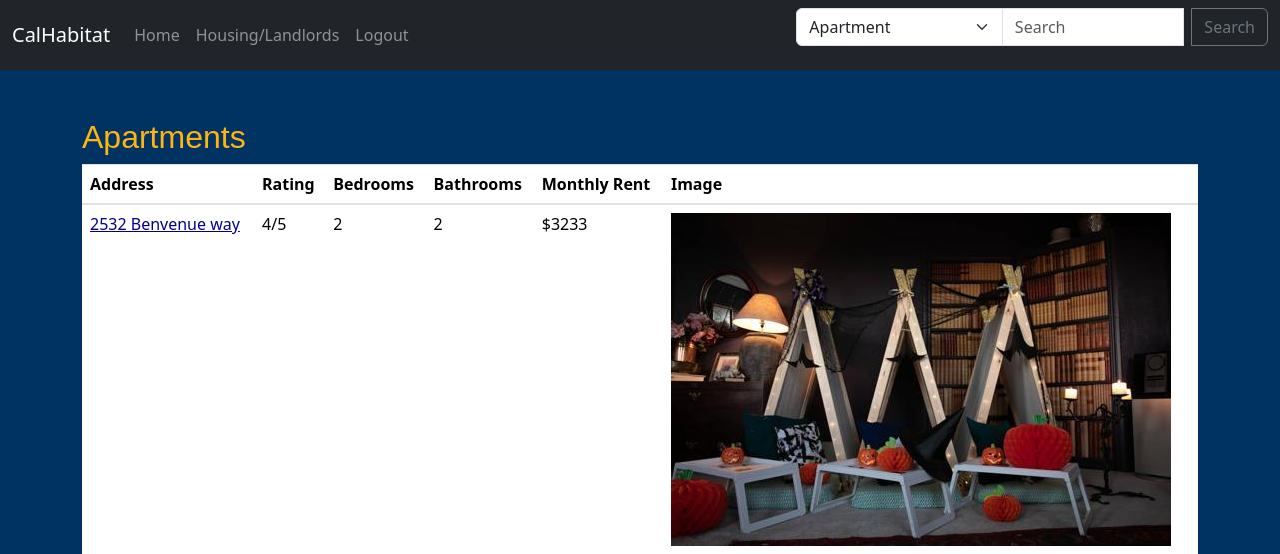
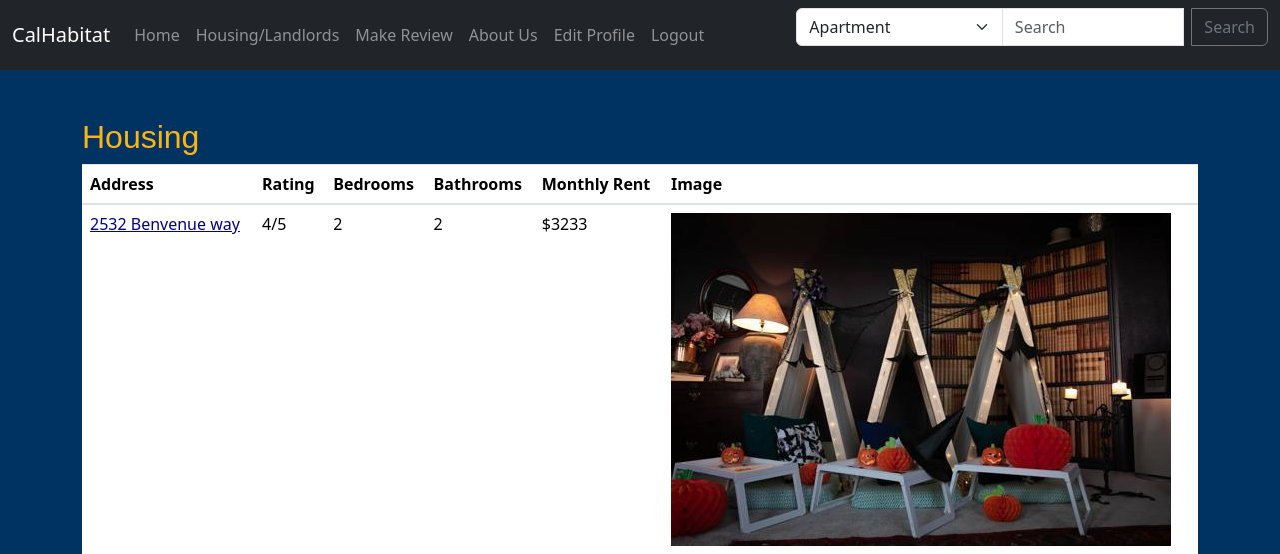
Before and after one commit to MarcoAlcazar/HomesForBears, a Django app: page /apartmentss/ in a window 1280 px wide. Shown: the top 554 px of the page. Run offline with Django 4.2, Linux system fonts and the light colour scheme; a user stored in the database is signed in; data comes from the database, SQL or seed files in the repository; both versions use the stored data as it was after the commit; some libraries are stand-ins or nearby versions.

Commit message:
editprofile

```diff
--- a/myproj/members/forms.py
+++ b/myproj/members/forms.py
@@ -1,6 +1,7 @@
-from django.contrib.auth.forms import UserCreationForm
+from django.contrib.auth.forms import UserCreationForm, UserChangeForm
 from django.contrib.auth.models import User
 from django import forms
+
 
 class RegisterUserForm(UserCreationForm):
     first_name = forms.CharField(max_length=50, widget=forms.TextInput(attrs={'class': 'form-control'}))
--- a/myproj/members/urls.py
+++ b/myproj/members/urls.py
@@ -1,11 +1,15 @@
 from django.urls import path
 
 from . import views
+from .views import UserEditView
+
+
 
 
 urlpatterns = [
    path('login_user', views.login_user, name="login"),
    path('logout_user', views.logout_user, name = 'logout'),
    path('register_user', views.register_user, name = 'register_user'),
+   path('edit_profile/', UserEditView.as_view(), name = 'edit_profile'),
 
 ]
--- a/myproj/myapp/templates/myapp/apartmentss.html
+++ b/myproj/myapp/templates/myapp/apartmentss.html
@@ -32,7 +32,7 @@
 <!-- Update table classes to include custom color class -->
 {% include 'myapp/nav.html' %}
 <div class="container mt-5">
-    <h2 class="custom-heading-color">Apartments</h2>
+    <h2 class="custom-heading-color">Housing</h2>
     <table class="table table-hover custom-table-color"> <!-- Add custom-table-color class to apply the custom color -->
         <thead>
             <tr>
--- a/myproj/myapp/templates/myapp/nav.html
+++ b/myproj/myapp/templates/myapp/nav.html
@@ -8,7 +8,10 @@
       <ul class="navbar-nav me-auto mb-2 mb-lg-0">
         <a class="nav-link" href="{% url 'index' %}">Home</a>
         <a class="nav-link" href="{% url 'apartmentss' %}">Housing/Landlords</a>
+        <a class="nav-link" href="{% url 'Landlord_create' %}">Make Review</a>
+        <a class="nav-link" href="https://www.calhabitat.org/">About Us</a>
         {% if user.is_authenticated %}
+          <a class="nav-link" href="{% url 'edit_profile' %}">Edit Profile</a>
           <a class="nav-link" href="{% url 'logout' %}">Logout</a>
         {% else %}
           <a class="nav-link" href="{% url 'register_user' %}">Register</a>
```
Also changed, not shown: myproj/members/templates/authenticate/edit_profile.html (added, +16 -0 lines), myproj/members/views.py (+10 -1 lines), myproj/db.sqlite3, myproj/media/images/pajamabackground_DnxJiHy.jpg (added), myproj/media/images/pajamabackground_ZqmIkJD.jpg, myproj/media/images/spookyclownmarco_D8FJYtV.jpg (added), myproj/media/images/spookypajama_4uP8fbz.jpg.
